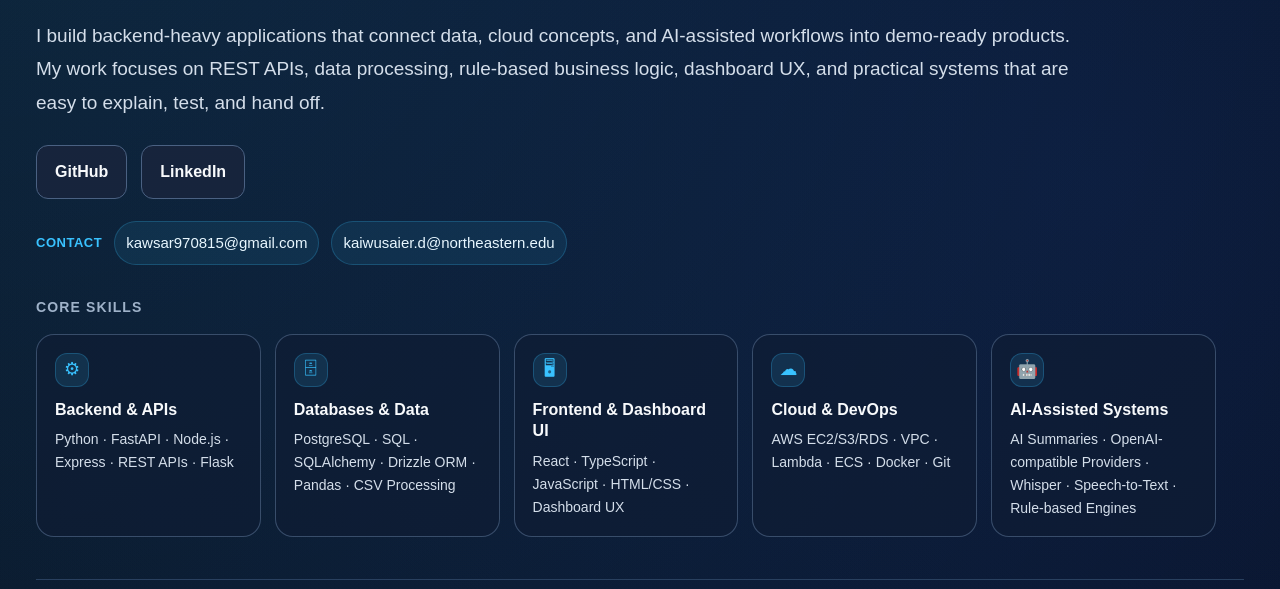
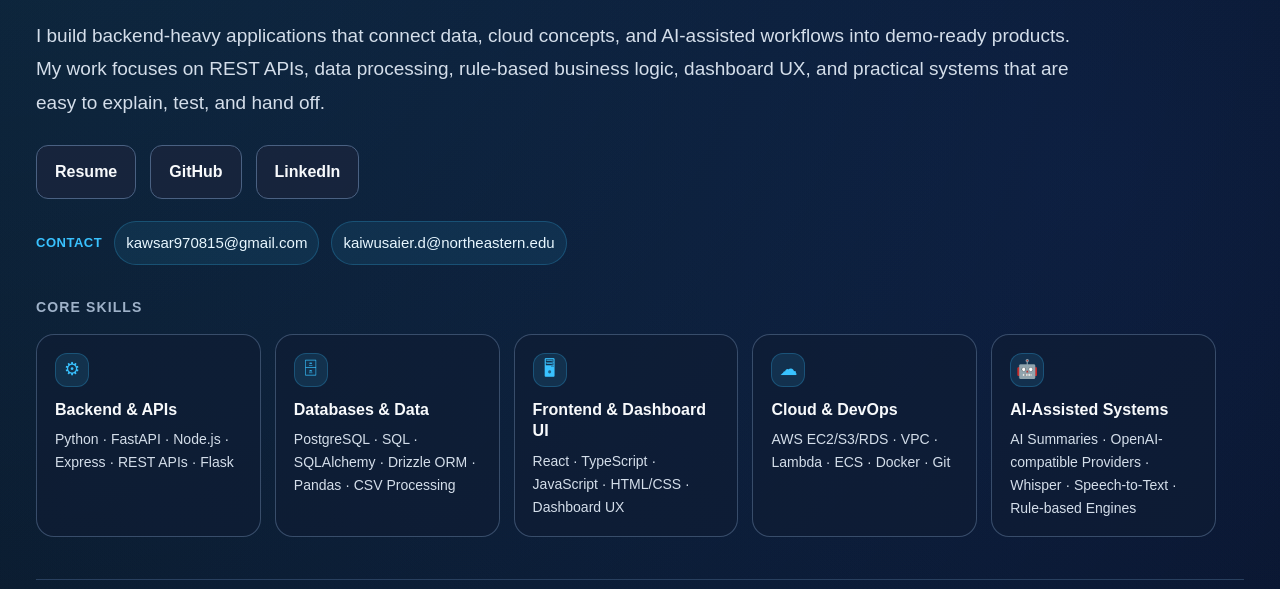
Before and after one commit to Kawsar-Dilmurat/Kawsar-Dilmurat.github.io, a plain HTML site: page index.html in a window 1280 px wide. Shown: the part 211-800 px from the top of the page. Drawn offline with Linux system fonts and the light colour scheme.

Commit message:
Update index.html

```diff
--- a/index.html
+++ b/index.html
@@ -658,6 +658,7 @@
       </p>
 
       <div class="top-actions">
+        <a href="./assets/DILIMULATI_KAIWUSAIER_RESUME_2026.pdf" target="_blank">Resume</a>
         <a href="https://github.com/Kawsar-Dilmurat" target="_blank">GitHub</a>
         <a href="https://www.linkedin.com/in/dilimulati-kaiwusaier0815" target="_blank">LinkedIn</a>
       </div>
```
